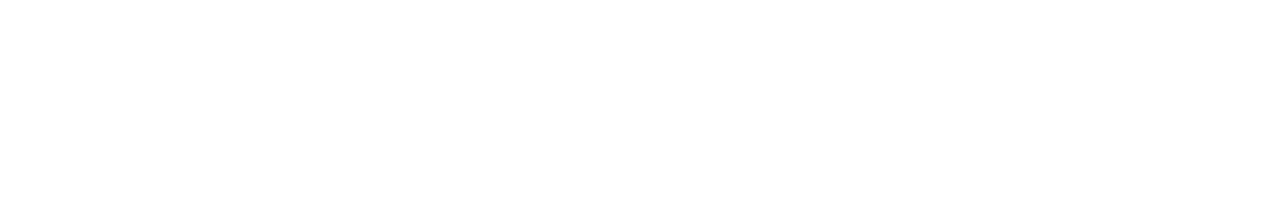
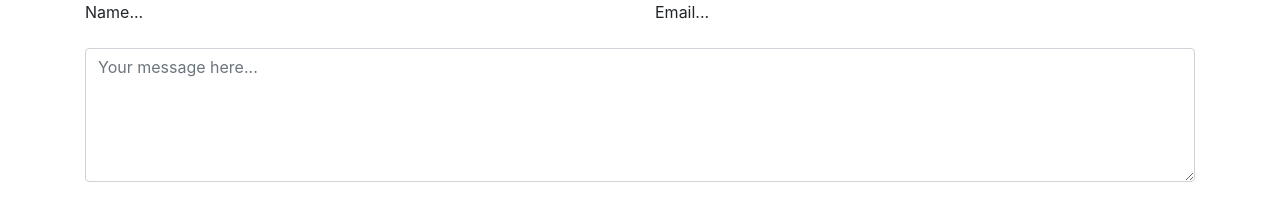
Before and after one commit to GraceOswal/Delani-Studio, a plain HTML site: page contact.html in a window 1280 px wide. Drawn offline with nearby package versions, Linux system fonts and the light colour scheme.

Commit message:
add containers to contact.html

```diff
--- a/bootstrap.css
+++ b/bootstrap.css
@@ -0,0 +1,29 @@
+.container {
+  padding-right: 15px;
+  padding-left: 15px;
+  margin-right: auto;
+  margin-left: auto;
+}
+@media (min-width: 768px) {
+  .container {
+    width: 750px;
+  }
+}
+@media (min-width: 992px) {
+  .container {
+    width: 970px;
+  }
+}
+@media (min-width: 1200px) {
+  .container {
+    width: 1170px;
+  }
+}
+body{
+.container{
+border-top:50px;
+border-right: 50px;
+border-left:50px;
+border-bottom:50px;
+}
+}
--- a/contact.html
+++ b/contact.html
@@ -1,6 +1,21 @@
 <!DOCTYPE html>
 <head>
+<meta charset="utf-8">
+    <meta name="viewport" content="width=device-width, initial-scale=1, shrink-to-fit=no">
+<link rel="stylesheet" href="https://stackpath.bootstrapcdn.com/bootstrap/4.5.2/css/bootstrap.min.css" integrity="sha384-JcKb8q3iqJ61gNV9KGb8thSsNjpSL0n8PARn9HuZOnIxN0hoP+VmmDGMN5t9UJ0Z" crossorigin="anonymous">
 <title> CONTACT US</title>
 </head>
 <body>
-<p>  </p>
+<form class="form-horizontal">
+<div class="container">
+  <div class="row">
+  <div class="col">Name...</div>
+    <div class="col">Email...</div>
+
+    <div class ="container">
+    <form role="form">
+    <div class="form-group">
+      <label for="Your message here"></label>
+      <textarea class="form-control" rows="5" id="comment" placeholder="Your message here..."></textarea>
+    </div>
+  </form>
```
